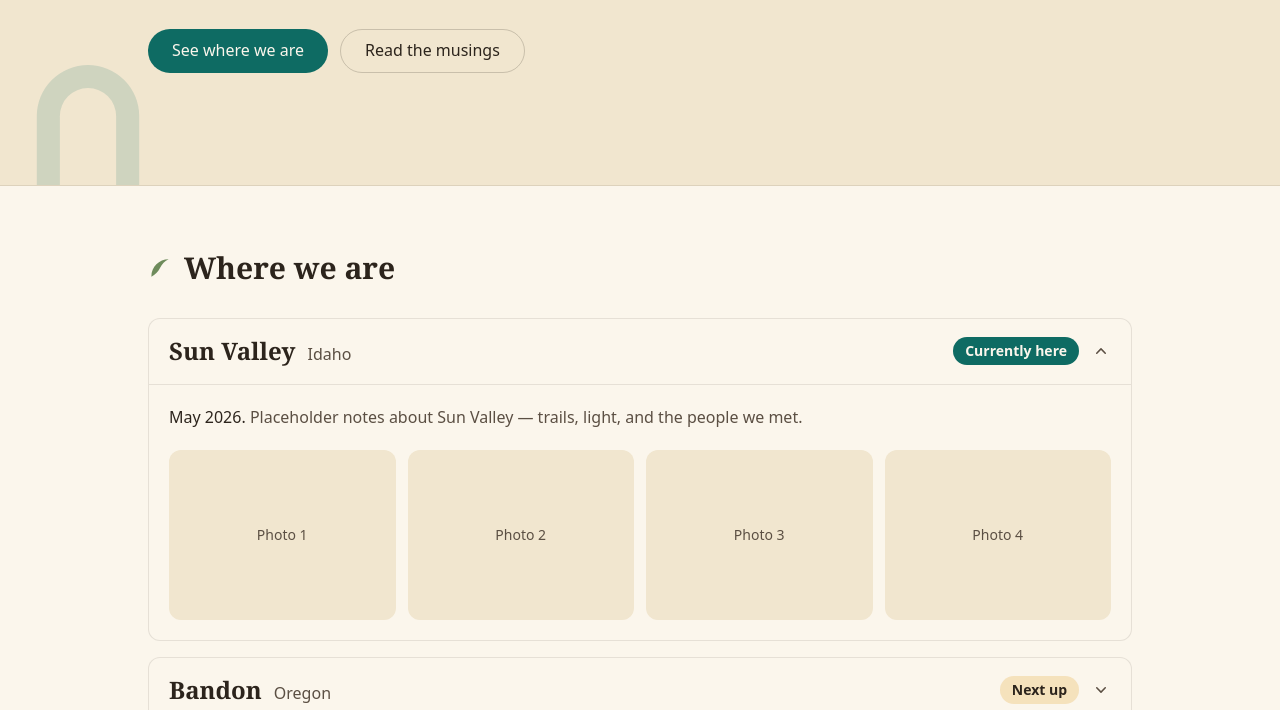
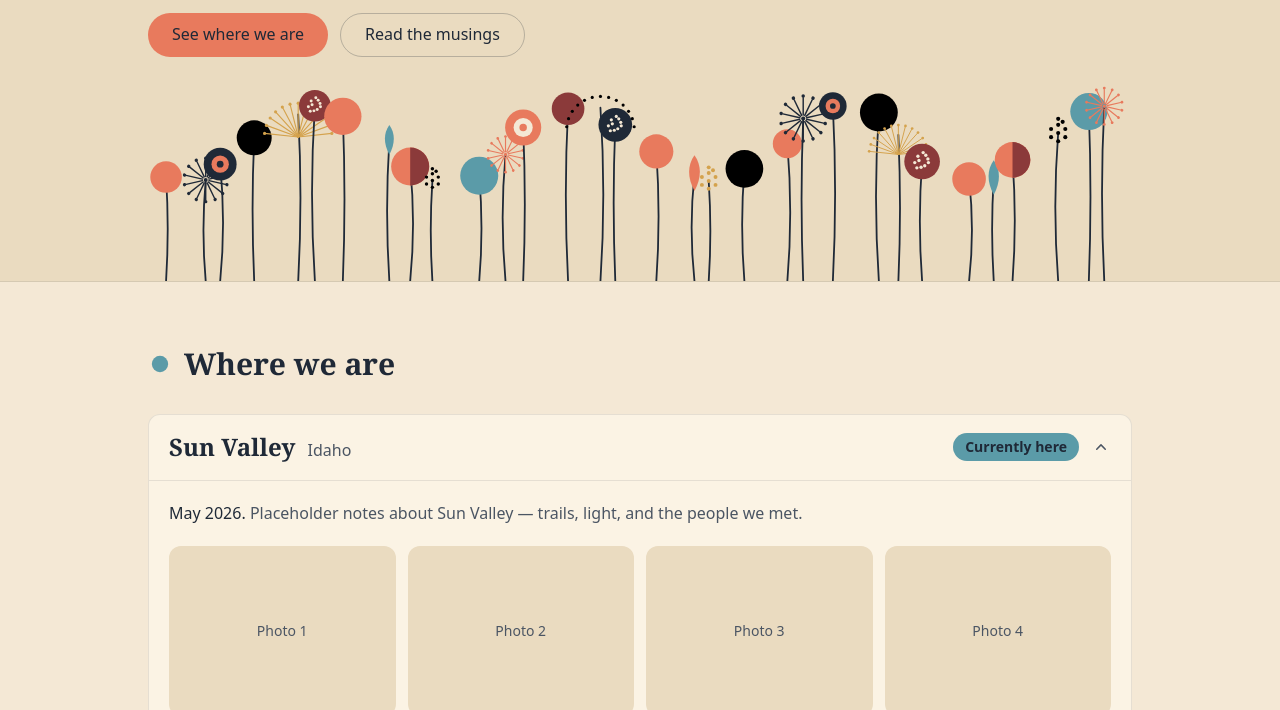
Before and after one commit to sjproctor/sarik-adventure, an Astro site: page / in a window 1280 px wide. Shown: the part 460-1170 px from the top of the page. Built offline with nearby package versions, Linux system fonts and the light colour scheme; Astro itself is replaced by a stand-in of ours.

Commit message:
Update design specs
- Create a new design spec
- Update the documentation to reflect the new design spec
- Update components to match the new design spec

```diff
--- a/src/components/Decor.astro
+++ b/src/components/Decor.astro
@@ -1,48 +1,109 @@
 ---
 /**
- * Decorative mid-century-modern shapes (starburst, arch, concentric rings,
- * boomerang). Purely ornamental, so they are hidden from assistive tech.
- * Color is inherited via `currentColor` — set it with a text-* utility.
+ * Decorative "mid-century meadow" botanical forms (see README › Design Spec):
+ *   - bloom:     flat solid disc — simplified poppy / pom-pom head
+ *   - ring:      a disc with a cream "hole" — ringed / two-tone bloom
+ *   - dotted:    a disc speckled with cream dots — confetti seed head
+ *   - dandelion: radiating thin lines tipped with dots — seed-head / firework
+ *   - umbel:     fine stalks fanning to dot tips — Queen Anne's-lace dome
+ *   - cluster:   a constellation of dots — stylized lace
+ *   - pod:       a simple teardrop bud
+ *
+ * Purely ornamental, so hidden from assistive tech. The shape color is
+ * inherited via `currentColor` — set it with a text-* utility (e.g. `text-coral`).
+ * `ring`/`dotted` use the cream paper color for their cut-outs, so place them
+ * on a cream/sand surface.
  */
 interface Props {
-  shape: 'starburst' | 'arch' | 'rings' | 'boomerang';
+  shape: 'bloom' | 'ring' | 'dotted' | 'dandelion' | 'umbel' | 'cluster' | 'pod';
   class?: string;
 }
 const { shape, class: className } = Astro.props;
+
+const RAYS = 14;
+const CLUSTER = [
+  [50, 50], [50, 28], [69, 39], [69, 61],
+  [50, 72], [31, 61], [31, 39], [50, 12], [62, 20],
+];
+const SPECKS = [
+  [42, 40], [57, 38], [62, 52], [48, 61], [36, 52],
+  [55, 58], [44, 48], [61, 45], [40, 62], [52, 33],
+];
+const UMBEL = Array.from({ length: 13 }, (_, k) => {
+  const t = ((k - 6) * 14 * Math.PI) / 180; // fan ±84° from vertical
+  return [50 + 60 * Math.sin(t), 90 - 60 * Math.cos(t)];
+});
+const cream = 'var(--color-cream)';
 ---
 
 {
-  shape === 'starburst' && (
+  shape === 'bloom' && (
     <svg class={className} viewBox="0 0 100 100" aria-hidden="true" fill="currentColor">
-      <g>
-        {Array.from({ length: 12 }).map((_, i) => (
-          <rect x="48.5" y="2" width="3" height="22" rx="1.5" transform={`rotate(${i * 30} 50 50)`} />
+      <circle cx="50" cy="50" r="34" />
+    </svg>
+  )
+}
+{
+  shape === 'ring' && (
+    <svg class={className} viewBox="0 0 100 100" aria-hidden="true" fill="currentColor">
+      <circle cx="50" cy="50" r="34" />
+      <circle cx="50" cy="50" r="18" fill={cream} />
+      <circle cx="50" cy="50" r="7" />
+    </svg>
+  )
+}
+{
+  shape === 'dotted' && (
+    <svg class={className} viewBox="0 0 100 100" aria-hidden="true" fill="currentColor">
+      <circle cx="50" cy="50" r="34" />
+      {SPECKS.map(([cx, cy]) => (
+        <circle cx={cx} cy={cy} r="3.2" fill={cream} />
+      ))}
+    </svg>
+  )
+}
+{
+  shape === 'dandelion' && (
+    <svg class={className} viewBox="0 0 100 100" aria-hidden="true">
+      <g stroke="currentColor" stroke-width="2.5" stroke-linecap="round" fill="currentColor">
+        {Array.from({ length: RAYS }).map((_, i) => (
+          <g transform={`rotate(${(360 / RAYS) * i} 50 50)`}>
+            <line x1="50" y1="44" x2="50" y2="14" />
+            <circle cx="50" cy="11" r="3" stroke="none" />
+          </g>
         ))}
-        <circle cx="50" cy="50" r="9" />
+        <circle cx="50" cy="50" r="3.5" stroke="none" />
       </g>
     </svg>
   )
 }
 {
-  shape === 'arch' && (
-    <svg class={className} viewBox="0 0 100 120" aria-hidden="true" fill="currentColor">
-      <path d="M10 120 V50 a40 40 0 0 1 80 0 V120 H72 V50 a22 22 0 0 0-44 0 V120 Z" />
+  shape === 'umbel' && (
+    <svg class={className} viewBox="0 0 100 100" aria-hidden="true">
+      <g stroke="currentColor" stroke-width="2" stroke-linecap="round" fill="currentColor">
+        {UMBEL.map(([tx, ty]) => (
+          <g>
+            <line x1="50" y1="90" x2={tx} y2={ty} />
+            <circle cx={tx} cy={ty} r="2.8" stroke="none" />
+          </g>
+        ))}
+      </g>
     </svg>
   )
 }
 {
-  shape === 'rings' && (
-    <svg class={className} viewBox="0 0 100 100" aria-hidden="true" fill="none" stroke="currentColor" stroke-width="6">
-      <circle cx="50" cy="50" r="14" />
-      <circle cx="50" cy="50" r="30" />
-      <circle cx="50" cy="50" r="46" />
+  shape === 'cluster' && (
+    <svg class={className} viewBox="0 0 100 100" aria-hidden="true" fill="currentColor">
+      {CLUSTER.map(([cx, cy]) => (
+        <circle cx={cx} cy={cy} r="5.5" />
+      ))}
     </svg>
   )
 }
 {
-  shape === 'boomerang' && (
+  shape === 'pod' && (
     <svg class={className} viewBox="0 0 100 100" aria-hidden="true" fill="currentColor">
-      <path d="M14 86 C14 46 46 14 86 14 C70 22 58 34 50 50 C42 66 30 78 14 86 Z" />
+      <path d="M50 8 C66 30 66 58 50 88 C34 58 34 30 50 8 Z" fill="currentColor" />
     </svg>
   )
 }
--- a/src/components/Footer.astro
+++ b/src/components/Footer.astro
@@ -9,9 +9,9 @@ const year = new Date().getFullYear();
       Placeholder slot for the future "email updates" signup (Future Feature).
       Replace this block with the real form when that feature lands.
     -->
-    <div class="flex flex-col items-start gap-3 rounded-soft border border-ink/10 bg-cream p-5 sm:flex-row sm:items-center sm:justify-between">
+    <div class="flex flex-col items-start gap-3 rounded-soft border border-ink/10 bg-shell p-5 sm:flex-row sm:items-center sm:justify-between">
       <div class="flex items-center gap-3">
-        <Decor shape="boomerang" class="h-6 w-6 shrink-0 text-terracotta" />
+        <Decor shape="cluster" class="h-6 w-6 shrink-0 text-coral" />
         <p class="text-ink-soft">
           <span class="font-medium text-ink">Want updates from the road?</span> Email
           signups are coming soon.
@@ -20,7 +20,7 @@ const year = new Date().getFullYear();
       <button
         type="button"
         disabled
-        class="inline-flex min-h-11 cursor-not-allowed items-center rounded-pill bg-teal/40 px-5 font-medium text-cream"
+        class="inline-flex min-h-11 cursor-not-allowed items-center rounded-pill bg-ink/10 px-5 font-medium text-ink-soft"
         aria-disabled="true"
       >
         Coming soon
--- /dev/null
+++ b/src/components/Meadow.astro
@@ -0,0 +1,161 @@
+---
+/**
+ * The signature "mid-century meadow" (see README › Design Spec): a dense field
+ * of thin, gently curved charcoal stems rising from the bottom edge, each topped
+ * with a flat graphic bloom — disc, ringed/two-tone disc, dotted disc, dandelion
+ * starburst, Queen Anne's-lace umbel, dot cluster, or pod. Purely decorative.
+ *
+ * Renders as a band that scales proportionally with its container and anchors to
+ * the bottom. Constrain its width (e.g. wrap in `max-w-5xl`) so its height stays
+ * bounded on wide screens. Colors reference the Tailwind v4 `@theme` variables;
+ * the arrangement is deterministic so builds are stable.
+ */
+interface Props {
+  class?: string;
+}
+const { class: className } = Astro.props;
+
+type BloomType =
+  | 'disc' | 'ring' | 'half' | 'dotted' | 'dandelion' | 'umbel' | 'cluster' | 'pod';
+
+const RAYS = 14;
+const CLUSTER = [
+  [50, 50], [50, 28], [69, 39], [69, 61],
+  [50, 72], [31, 61], [31, 39], [50, 12], [62, 20],
+];
+const SPECKS = [
+  [42, 40], [57, 38], [62, 52], [48, 61], [36, 52],
+  [55, 58], [44, 48], [61, 45], [40, 62], [52, 33],
+];
+const UMBEL = Array.from({ length: 13 }, (_, k) => {
+  const t = ((k - 6) * 14 * Math.PI) / 180;
+  return [50 + 60 * Math.sin(t), 90 - 60 * Math.cos(t)];
+});
+
+// Repeating "kind" pattern — coral discs are the loudest/most frequent, teal &
+// powder-blue are the cool counterweight, with doses of burgundy/mustard/rose.
+const pattern: { type: BloomType; c: string; a?: string }[] = [
+  { type: 'disc', c: 'coral' },
+  { type: 'dandelion', c: 'ink' },
+  { type: 'ring', c: 'ink', a: 'coral' },
+  { type: 'disc', c: 'sky' },
+  { type: 'umbel', c: 'mustard' },
+  { type: 'dotted', c: 'burgundy' },
+  { type: 'disc', c: 'coral' },
+  { type: 'pod', c: 'teal' },
+  { type: 'half', c: 'coral', a: 'burgundy' },
+  { type: 'cluster', c: 'rose' },
+  { type: 'disc', c: 'teal' },
+  { type: 'dandelion', c: 'coral' },
+  { type: 'ring', c: 'coral' },
+  { type: 'disc', c: 'burgundy' },
+  { type: 'umbel', c: 'rose' },
+  { type: 'dotted', c: 'ink' },
+  { type: 'disc', c: 'coral' },
+  { type: 'pod', c: 'coral' },
+  { type: 'cluster', c: 'mustard' },
+  { type: 'disc', c: 'sky' },
+];
+
+const N = 32;
+const BASE = 260;
+const baseScale: Record<BloomType, number> = {
+  disc: 0.6, ring: 0.58, half: 0.6, dotted: 0.58,
+  dandelion: 0.62, umbel: 0.64, cluster: 0.46, pod: 0.5,
+};
+
+const stems = Array.from({ length: N }, (_, i) => {
+  const k = pattern[i % pattern.length];
+  const x = 22 + i * (1156 / (N - 1)) + 12 * Math.sin(i * 1.97);
+  const y = 46 + 92 * ((Math.sin(i * 0.73 + 1.1) + 1) / 2);
+  const s = baseScale[k.type] * (0.82 + 0.32 * Math.abs(Math.sin(i * 1.7 + 0.4)));
+  const bow = (i % 2 ? -1 : 1) * (4 + (i % 3) * 1.5);
+  return { ...k, x, y, s, bow };
+});
+
+const v = (c: string) => `var(--color-${c})`;
+const cream = v('cream');
+---
+
+<svg
+  class={className}
+  viewBox="0 0 1200 260"
+  preserveAspectRatio="xMidYMax meet"
+  role="presentation"
+  aria-hidden="true"
+>
+  {
+    stems.map((st) => {
+      const fill = v(st.c);
+      const accent = st.a ? v(st.a) : cream;
+      return (
+        <g>
+          <path
+            d={`M ${st.x} ${BASE} Q ${st.x + st.bow} ${(BASE + st.y) / 2} ${st.x} ${st.y}`}
+            fill="none"
+            stroke={v('ink')}
+            stroke-width="2.2"
+            stroke-linecap="round"
+          />
+          <g transform={`translate(${st.x} ${st.y}) scale(${st.s}) translate(-50 -50)`}>
+            {st.type === 'disc' && <circle cx="50" cy="50" r="34" fill={fill} />}
+
+            {st.type === 'ring' && (
+              <g fill={fill}>
+                <circle cx="50" cy="50" r="34" />
+                <circle cx="50" cy="50" r="18" fill={accent} />
+                <circle cx="50" cy="50" r="7" />
+              </g>
+            )}
+
+            {st.type === 'half' && (
+              <g>
+                <circle cx="50" cy="50" r="34" fill={fill} />
+                <path d="M50 16 A34 34 0 0 1 50 84 Z" fill={accent} />
+              </g>
+            )}
+
+            {st.type === 'dotted' && (
+              <g fill={fill}>
+                <circle cx="50" cy="50" r="34" />
+                {SPECKS.map(([cx, cy]) => (
+                  <circle cx={cx} cy={cy} r="3.2" fill={accent} />
+                ))}
+              </g>
+            )}
+
+            {st.type === 'pod' && (
+              <path d="M50 8 C66 30 66 58 50 88 C34 58 34 30 50 8 Z" fill={fill} />
+            )}
+
+            {st.type === 'cluster' &&
+              CLUSTER.map(([cx, cy]) => <circle cx={cx} cy={cy} r="5.5" fill={fill} />)}
+
+            {st.type === 'dandelion' && (
+              <g stroke={fill} stroke-width="2.5" stroke-linecap="round" fill={fill}>
+                {Array.from({ length: RAYS }).map((_, j) => (
+                  <g transform={`rotate(${(360 / RAYS) * j} 50 50)`}>
+                    <line x1="50" y1="44" x2="50" y2="14" />
+                    <circle cx="50" cy="11" r="3" stroke="none" />
+                  </g>
+                ))}
+                <circle cx="50" cy="50" r="3.5" stroke="none" />
+              </g>
+            )}
+
+            {st.type === 'umbel' && (
+              <g stroke={fill} stroke-width="2" stroke-linecap="round" fill={fill}>
+                {UMBEL.map(([tx, ty]) => (
+                  <g>
+                    <line x1="50" y1="90" x2={tx} y2={ty} />
+                    <circle cx={tx} cy={ty} r="2.8" stroke="none" />
+                  </g>
+                ))}
+              </g>
+            )}
+          </g>
+        </g>
+      );
+    })
+  }
+</svg>
--- a/src/components/Nav.astro
+++ b/src/components/Nav.astro
@@ -14,7 +14,7 @@ const isActive = (href: string) => (href === '/' ? path === '/' : path.startsWit
 <header class="border-b border-ink/10 bg-cream/90 backdrop-blur-sm">
   <div class="mx-auto flex max-w-5xl items-center justify-between gap-4 px-5 py-4">
     <a href="/" class="group flex items-center gap-2.5 text-ink">
-      <Decor shape="starburst" class="h-7 w-7 text-mustard transition-transform group-hover:rotate-45" />
+      <Decor shape="bloom" class="h-6 w-6 text-coral transition-transform group-hover:scale-110" />
       <span class="font-display text-xl font-semibold tracking-tight">Sarik Adventure</span>
     </a>
 
@@ -29,8 +29,8 @@ const isActive = (href: string) => (href === '/' ? path === '/' : path.startsWit
                 class:list={[
                   'inline-flex min-h-11 items-center rounded-pill px-4 font-medium transition-colors',
                   isActive(href)
-                    ? 'bg-teal text-cream'
-                    : 'text-ink hover:bg-sand',
+                    ? 'bg-coral text-ink'
+                    : 'text-ink hover:bg-coral/15',
                 ]}
               >
                 {label}
--- a/src/layouts/Layout.astro
+++ b/src/layouts/Layout.astro
@@ -25,7 +25,7 @@ const canonical = new URL(Astro.url.pathname, Astro.site);
     <meta name="description" content={description} />
     <link rel="canonical" href={canonical} />
     <link rel="icon" type="image/svg+xml" href="/favicon.svg" />
-    <meta name="theme-color" content="#0e6b63" />
+    <meta name="theme-color" content="#e87a5d" />
 
     <!-- Social sharing -->
     <meta property="og:type" content="website" />
--- a/src/pages/index.astro
+++ b/src/pages/index.astro
@@ -1,6 +1,7 @@
 ---
 import Layout from '../layouts/Layout.astro';
 import Decor from '../components/Decor.astro';
+import Meadow from '../components/Meadow.astro';
 
 // Placeholder data — replaced by the `locations` content collection in a
 // later milestone. `status` drives which accordion panel opens by default.
@@ -33,17 +34,19 @@ const statusLabel: Record<string, string> = {
 <Layout>
   {/* ===== Hero: the "what & why", above the fold ===== */}
   <section class="relative overflow-hidden border-b border-ink/10 bg-sand">
+    {/* A few floating blooms for whimsy (decorative) */}
     <Decor
-      shape="rings"
-      class="pointer-events-none absolute -right-12 -top-10 h-56 w-56 text-mustard/40"
+      shape="dandelion"
+      class="pointer-events-none absolute right-10 top-10 hidden h-12 w-12 text-ink/70 sm:block"
     />
     <Decor
-      shape="arch"
-      class="pointer-events-none absolute -bottom-6 left-6 hidden h-40 w-32 text-teal/15 sm:block"
+      shape="ring"
+      class="pointer-events-none absolute right-28 top-24 hidden h-9 w-9 text-coral sm:block"
     />
-    <div class="relative mx-auto max-w-5xl px-5 py-20 sm:py-28">
-      <p class="mb-4 inline-flex items-center gap-2 rounded-pill bg-terracotta/15 px-3 py-1 text-sm font-semibold text-terracotta">
-        <Decor shape="starburst" class="h-4 w-4" /> A small travel journal
+
+    <div class="relative mx-auto max-w-5xl px-5 pb-48 pt-20 sm:pb-56 sm:pt-24">
+      <p class="mb-4 inline-flex items-center gap-2 rounded-pill bg-coral px-3 py-1 text-sm font-semibold text-ink">
+        <Decor shape="dandelion" class="h-4 w-4" /> A small travel journal
       </p>
       <h1 class="max-w-2xl text-5xl font-semibold text-ink sm:text-6xl">
         Postcards from the road.
@@ -55,16 +58,24 @@ const statusLabel: Record<string, string> = {
       <div class="mt-8 flex flex-wrap gap-3">
         <a
           href="#locations"
-          class="inline-flex min-h-11 items-center rounded-pill bg-teal px-6 font-medium text-cream transition-colors hover:bg-teal-deep"
+          class="inline-flex min-h-11 items-center rounded-pill bg-coral px-6 font-medium text-ink transition-colors hover:bg-burgundy hover:text-cream"
         >
           See where we are
         </a>
         <a
           href="/musings"
-          class="inline-flex min-h-11 items-center rounded-pill border border-ink/20 px-6 font-medium text-ink transition-colors hover:bg-cream"
+          class="inline-flex min-h-11 items-center rounded-pill border border-ink/25 px-6 font-medium text-ink transition-colors hover:bg-shell"
         >
           Read the musings
         </a>
+      </div>
+    </div>
+
+    {/* Signature meadow band, stems rising from the bottom edge. Width is
+        constrained to the content column so its height stays bounded. */}
+    <div class="pointer-events-none absolute inset-x-0 bottom-0">
+      <div class="mx-auto max-w-5xl px-5">
+        <Meadow class="w-full" />
       </div>
     </div>
   </section>
@@ -72,7 +83,7 @@ const statusLabel: Record<string, string> = {
   {/* ===== Locations accordion (native <details>, zero-JS) ===== */}
   <section id="locations" class="mx-auto max-w-5xl px-5 py-16" aria-labelledby="locations-heading">
     <div class="mb-8 flex items-center gap-3">
-      <Decor shape="boomerang" class="h-6 w-6 text-sage" />
+      <Decor shape="bloom" class="h-6 w-6 text-teal" />
       <h2 id="locations-heading" class="text-3xl font-semibold text-ink">Where we are</h2>
     </div>
 
@@ -81,7 +92,7 @@ const statusLabel: Record<string, string> = {
         locations.map((loc) => (
           <details
             open={loc.status === 'current'}
-            class="group overflow-hidden rounded-soft border border-ink/10 bg-cream"
+            class="group overflow-hidden rounded-soft border border-ink/10 bg-shell"
           >
             <summary class="flex cursor-pointer list-none items-center justify-between gap-4 px-5 py-4 [&::-webkit-details-marker]:hidden">
               <span class="flex items-baseline gap-3">
@@ -91,10 +102,8 @@ const statusLabel: Record<string, string> = {
               <span class="flex items-center gap-3">
                 <span
                   class:list={[
-                    'rounded-pill px-3 py-1 text-sm font-semibold',
-                    loc.status === 'current'
-                      ? 'bg-teal text-cream'
-                      : 'bg-mustard/25 text-ink',
+                    'rounded-pill px-3 py-1 text-sm font-semibold text-ink',
+                    loc.status === 'current' ? 'bg-teal' : 'bg-mustard',
                   ]}
                 >
                   {statusLabel[loc.status]}
--- a/src/pages/musings/index.astro
+++ b/src/pages/musings/index.astro
@@ -9,7 +9,7 @@ import Decor from '../../components/Decor.astro';
 >
   <section class="mx-auto max-w-3xl px-5 py-20">
     <div class="mb-6 flex items-center gap-3">
-      <Decor shape="rings" class="h-7 w-7 text-teal" />
+      <Decor shape="dandelion" class="h-7 w-7 text-teal" />
       <h1 class="text-4xl font-semibold text-ink sm:text-5xl">Musings</h1>
     </div>
     <p class="max-w-xl text-lg text-ink-soft">
@@ -17,8 +17,8 @@ import Decor from '../../components/Decor.astro';
       blog-style posts with their own sub-pages. Nothing published yet.
     </p>
 
-    <div class="mt-10 rounded-soft border border-dashed border-ink/20 bg-sand/60 p-8 text-center">
-      <Decor shape="arch" class="mx-auto mb-3 h-12 w-10 text-terracotta/60" />
+    <div class="mt-10 rounded-soft border border-dashed border-ink/25 bg-shell p-8 text-center">
+      <Decor shape="bloom" class="mx-auto mb-3 h-10 w-10 text-coral" />
       <p class="font-medium text-ink">First post coming soon</p>
       <p class="mt-1 text-ink-soft">Check back from the road.</p>
     </div>
--- a/src/styles/global.css
+++ b/src/styles/global.css
@@ -6,37 +6,46 @@
 @import '@fontsource-variable/dm-sans';
 
 /*
-  Design tokens — mid-century-modern, mid-minimalist.
-  Palette is warm and earthy: cream paper, espresso ink, with teal /
-  mustard / terracotta / sage accents.
+  Design tokens — "stylized mid-century meadow" (see README › Design Spec).
+  Warm aged-paper cream background with one warm dominant (coral), one cool
+  counterweight (teal), and small doses of saturated accents (burgundy,
+  mustard). Stems/lines read almost-black but slightly cool.
 
-  Accessibility note (WCAG 2.1 AA): the safe text pairings are
-  ink-on-cream / ink-on-sand (~11:1) and cream-on-teal (~5.4:1).
-  Mustard, terracotta and sage are reserved for decorative shapes,
-  borders, and large/badge elements — never small body text on cream.
+  ── WCAG 2.1 AA contrast (verified against these exact hexes) ──
+  Coral and teal are MID-TONES, so the rules are specific:
+    • Body text:   ink on cream ............ ~12:1  ✓
+                   ink-soft on cream ....... ~6.2:1 ✓
+    • Coral fill:  use DARK text  → ink on coral .. ~5.1:1 ✓  (white fails)
+    • Teal fill:   use DARK text  → ink on teal ... ~4.7:1 ✓  (white/cream fail)
+    • Mustard fill:use DARK text  → ink on mustard  ~6.3:1 ✓
+    • Burgundy:    dark enough for either → cream on burgundy ~6.3:1 ✓,
+                   burgundy text on cream ~6.3:1 ✓  (the colored-text option)
+  NEVER use coral, teal, mustard, or rose as small text on cream — they
+  fail. They are fills (with dark text), decorative shapes, or borders only.
 */
 @theme {
-  /* Surfaces */
-  --color-cream: #fbf6ec; /* page background */
-  --color-sand: #f1e6cf; /* raised panels / accordion */
-  --color-shell: #ffffff;
+  /* Surfaces — aged paper, warm */
+  --color-cream: #f4e8d5; /* page background */
+  --color-sand: #eadbc0; /* warm/tan bands: hero, footer */
+  --color-shell: #fbf3e4; /* lifted paper: cards, accordion panels */
 
-  /* Ink (text) */
-  --color-ink: #2c241c; /* primary text — ~11:1 on cream */
-  --color-ink-soft: #5b4f43; /* secondary text — ~5.6:1 on cream */
+  /* Text & lines — almost-black, slightly cool */
+  --color-ink: #1f2937; /* primary text (~12:1 on cream) */
+  --color-ink-soft: #4b5563; /* secondary text (~6.2:1 on cream) */
 
-  /* Accents */
-  --color-teal: #0e6b63; /* primary action — cream text passes AA */
-  --color-teal-deep: #0a534d; /* hover */
-  --color-mustard: #e3a52e;
-  --color-terracotta: #bf4e32;
-  --color-sage: #6e8b5b;
+  /* Accents (mid-century meadow palette) */
+  --color-coral: #e87a5d; /* primary — buttons/callouts (DARK text) */
+  --color-teal: #5b9ba8; /* secondary — pairs with coral (DARK text) */
+  --color-burgundy: #8b3a3a; /* deep accent — hover, emphasis, colored text */
+  --color-mustard: #d4a24c; /* warm accent — sparing highlights (DARK text) */
+  --color-rose: #d98b94; /* decorative only — blush blooms */
+  --color-sky: #a9c7d0; /* decorative only — powder-blue blooms */
 
   /* Fonts */
   --font-display: 'Fraunces Variable', Georgia, 'Times New Roman', serif;
   --font-sans: 'DM Sans Variable', system-ui, -apple-system, sans-serif;
 
-  /* Radii — soft, rounded MCM geometry */
+  /* Radii — soft, rounded mid-century geometry */
   --radius-soft: 0.75rem;
   --radius-pill: 999px;
 }
@@ -65,9 +74,10 @@
     text-wrap: balance;
   }
 
-  /* Visible, high-contrast focus for every interactive element (WCAG 2.4.7) */
+  /* Visible, high-contrast focus for every interactive element (WCAG 2.4.7,
+     1.4.11). Ink outline is ~12:1 on cream — well past the 3:1 minimum. */
   :focus-visible {
-    outline: 3px solid var(--color-teal);
+    outline: 3px solid var(--color-ink);
     outline-offset: 2px;
     border-radius: 2px;
   }
@@ -87,14 +97,15 @@
   }
 }
 
-/* Skip link — hidden until focused, then anchored top-left (WCAG 2.4.1) */
+/* Skip link — hidden until focused, then anchored top-left (WCAG 2.4.1).
+   Burgundy fill + cream text = ~6.3:1. */
 .skip-link {
   position: absolute;
   left: 0.75rem;
   top: -100%;
   z-index: 100;
   padding: 0.6rem 1rem;
-  background-color: var(--color-teal);
+  background-color: var(--color-burgundy);
   color: var(--color-cream);
   border-radius: var(--radius-soft);
   font-weight: 600;
```
Also changed, not shown: README.md.
